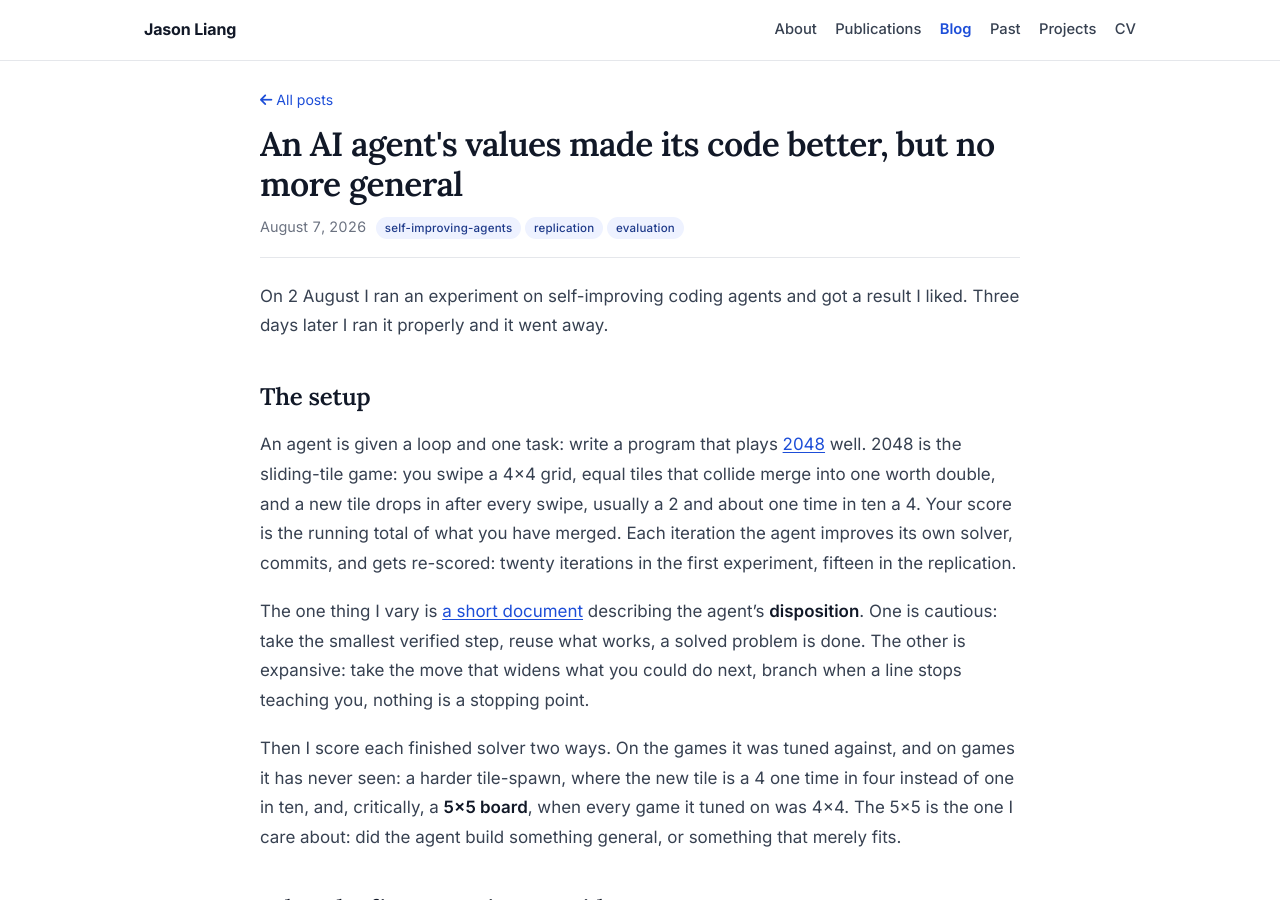
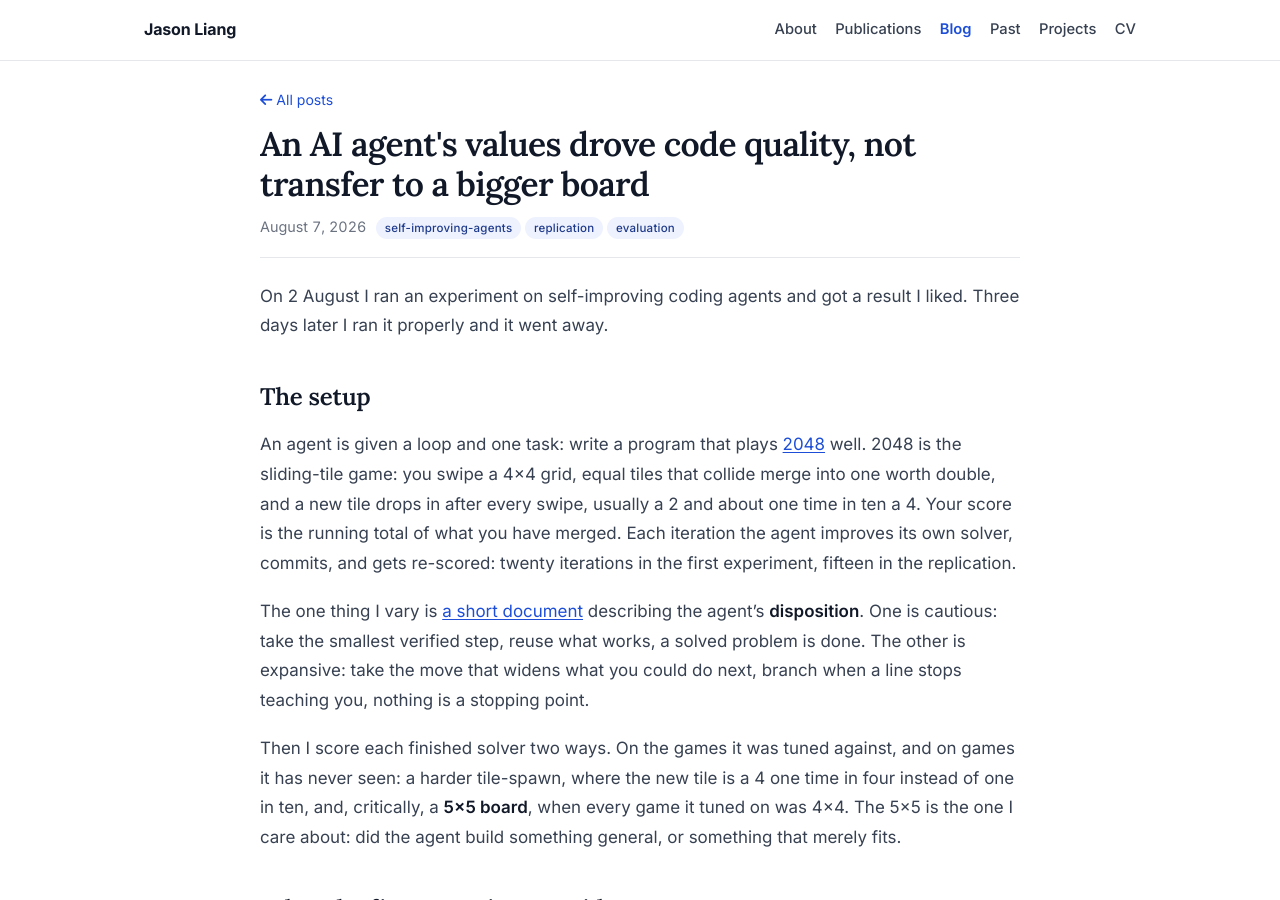
Before and after one commit to jasonzliang/jasonzliang.github.io, a Jekyll site: the page built from _posts/2026-08-07-powered-replication.md, in a window 1280 px wide and 900 px high. Built offline with Jekyll 4.4.1, drawn with Linux system fonts in a browser that asks for light colours.

Commit message:
Fix a title that turned a specific null into a blanket one
'An AI agent's values made its code better, but no more general' was
wrong. The study measured two held-out splits, and values transferred on
one of them: a harder tile-spawn the runs never saw came out at Cliff's
delta +0.60, p=0.024. Only the board-size shift was null (-0.05, p=0.86).
The source report's own phrasing is 'Values do not drive board-size
generalization', and dropping 'board-size' overclaimed the null.

Now: 'An AI agent's values drove code quality, not transfer to a bigger
board.' The body already had this right -- the table lists all three
splits and the text notes the separation survives the spawn shift.

```diff
--- a/_posts/2026-08-07-powered-replication.md
+++ b/_posts/2026-08-07-powered-replication.md
@@ -1,7 +1,7 @@
 ---
 layout: post
 title: >-
-  An AI agent's values made its code better, but no more general
+  An AI agent's values drove code quality, not transfer to a bigger board
 date: 2026-08-07
 description: >-
   A single-run experiment said values drove generalization. Thirty runs
```
